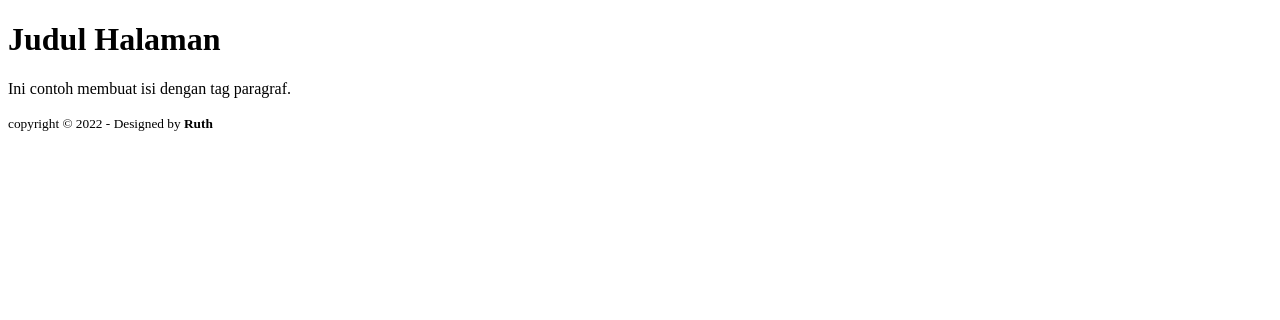
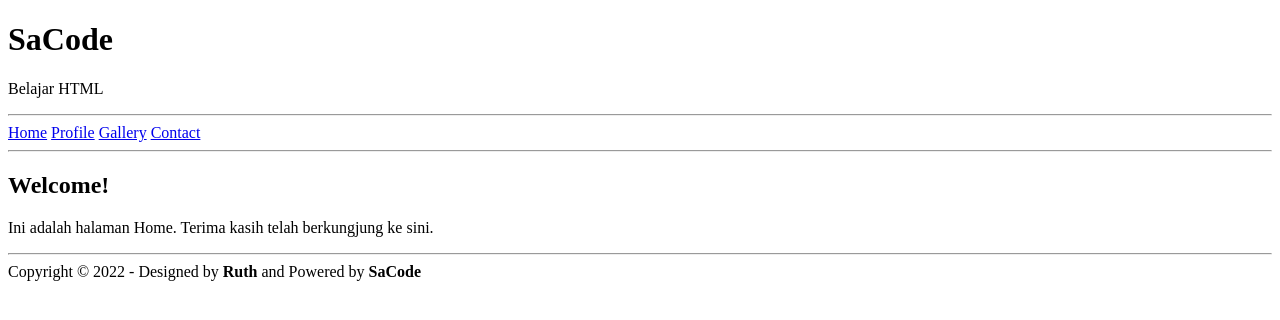
Before and after one commit to sulenias/sacode-e-commerse-iv-day02-ruth, a plain HTML site: page index.html in a window 1280 px wide. Drawn offline with Linux system fonts and the light colour scheme.

Commit message:
final day02

```diff
--- a/index.html
+++ b/index.html
@@ -1,23 +1,48 @@
 <!DOCTYPE html>
-<!DOCTYPE html>
-<html>
+<html lang="en">
 <head>
-	<title>Belajar HTML</title>
+	<meta charset="UTF-8">
+	<meta http-equiv="X-UA-Compatible" content="IE=edge">
+	<meta name="viewport" content="width=device-width, initial-scale=1.0">
+	<title>SaCode - Belajar HTML</title>
 </head>
 <body>
 
-	<!-- ini bagian untuk judul halaman silahkan masukkan judul di sini
-	-->
-	<h1>Judul Halaman </h1>
+	<!--HEADER START-->
+	<header>
+		<h1>SaCode</h1>
+		<p>Belajar HTML</p>
+	</header>
+	<!--HEADER END-->
 
-	<!-- ini bagian isi -->
-	<p>Ini contoh membuat isi dengan tag paragraf.</p>
+	<hr>
 
-	<!-- ini bagian footer -->
-	<small>
-		copyright &copy; 2022 - Designed by <b>Ruth</b>
-	</small>
+	<!-- NAV START -->
+	<nav>
+		<a href="index.html" title="Buka halaman Home">Home</a>
+		<a href="profile.html" title="Buka halaman Profile">Profile</a>
+		<a href="gallery.html" title="Buka halaman Gallery">Gallery</a>
+		<a href="contact.html" title="Buka halaman Contact">Contact</a>
+	</nav>
+	<!-- NAV END -->
+
+	<hr>
+
+	<!-- CONTENT START -->
+	<section>
+		<h2>Welcome!</h2>
+		<p>Ini adalah halaman Home. Terima kasih telah berkungjung ke sini.</p>
+	</section>
+	<!-- CONTENT END -->
+
+	<hr>
+
+	<!-- FOOTER START -->
+	<footer>
+		Copyright &copy; 2022 - Designed by <b>Ruth</b>
+		and Powered by <b>SaCode</b>
+	</footer>
+	<!-- FOOTER END -->
 
 </body>
-
 </html>
```
Also changed, not shown: contact.html (+48 -0 lines), gallery.html (+48 -0 lines), profile.html (+48 -0 lines).
